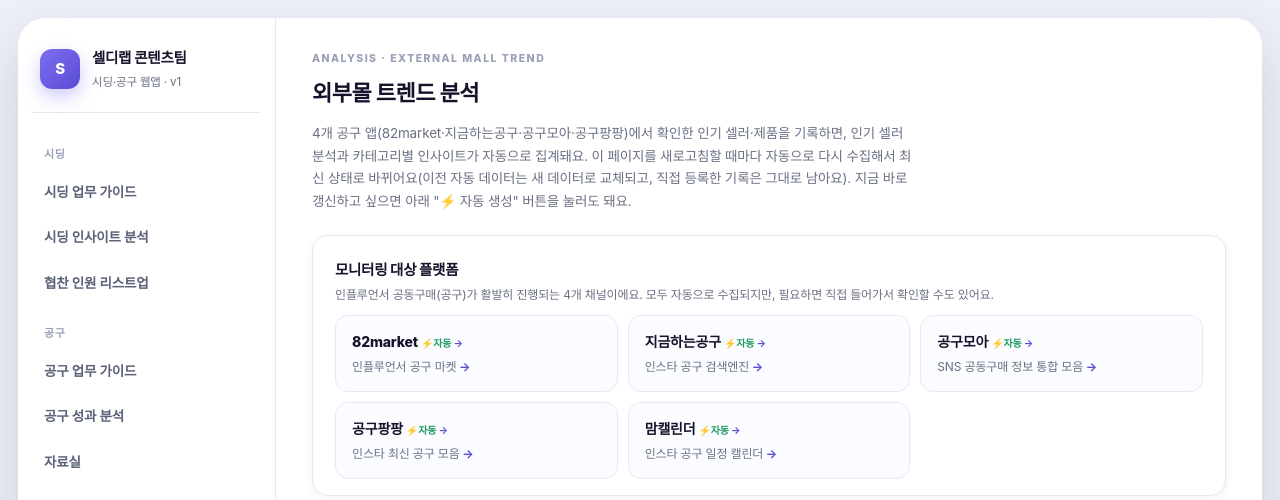
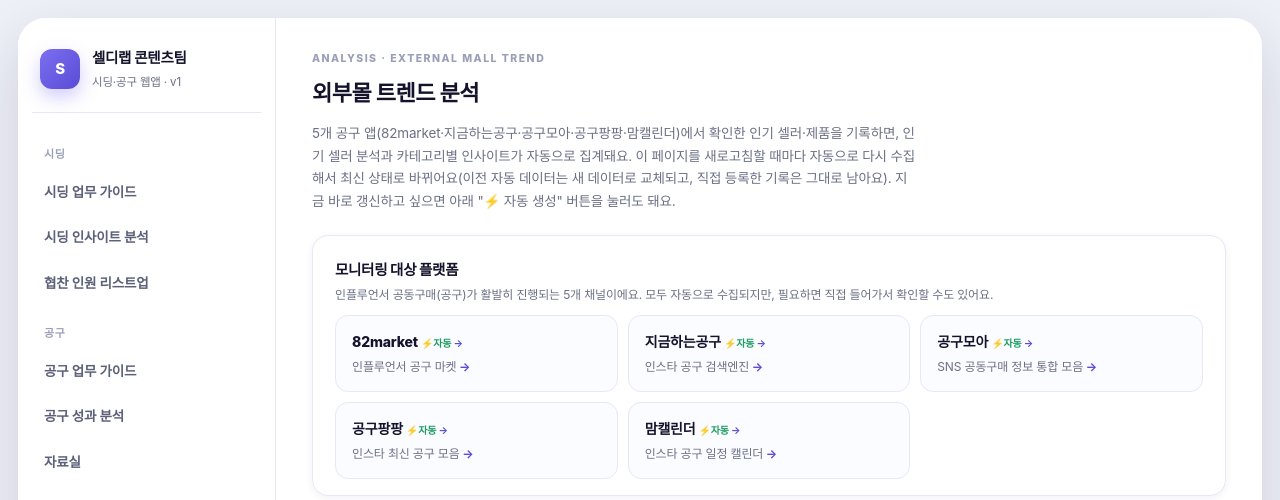
Before and after one commit to on960608/celdylab-webapp, a Flask app: page /trend/ in a window 1280 px wide. Shown: the top 500 px of the page. Run offline with Flask 3, Linux system fonts and the light colour scheme; the visitor is signed in with stand-in values (Sample User, id 1); data that the repository does not hold is empty; some web fonts are replaced.

Commit message:
trend.html: 5개 플랫폼(82market·지금하는공구·공구모아·공구팡팡·맘캘린더) 안내 문구 반영

```diff
--- a/celdylab-webapp/templates/trend.html
+++ b/celdylab-webapp/templates/trend.html
@@ -4,11 +4,11 @@
 <div class="block-head">
   <div class="eyebrow">ANALYSIS · EXTERNAL MALL TREND</div>
   <h2>외부몰 트렌드 분석</h2>
-  <p>4개 공구 앱(82market·지금하는공구·공구모아·공구팡팡)에서 확인한 인기 셀러·제품을 기록하면, 인기 셀러 분석과 카테고리별 인사이트가 자동으로 집계돼요. 이 페이지를 새로고침할 때마다 자동으로 다시 수집해서 최신 상태로 바뀌어요(이전 자동 데이터는 새 데이터로 교체되고, 직접 등록한 기록은 그대로 남아요). 지금 바로 갱신하고 싶으면 아래 "⚡ 자동 생성" 버튼을 눌러도 돼요.</p>
+  <p>5개 공구 앱(82market·지금하는공구·공구모아·공구팡팡·맘캘린더)에서 확인한 인기 셀러·제품을 기록하면, 인기 셀러 분석과 카테고리별 인사이트가 자동으로 집계돼요. 이 페이지를 새로고침할 때마다 자동으로 다시 수집해서 최신 상태로 바뀌어요(이전 자동 데이터는 새 데이터로 교체되고, 직접 등록한 기록은 그대로 남아요). 지금 바로 갱신하고 싶으면 아래 "⚡ 자동 생성" 버튼을 눌러도 돼요.</p>
 </div>
 
 <div class="chart-card" style="margin-bottom:16px">
-  <div class="chart-card-head"><div><h3>모니터링 대상 플랫폼</h3><div class="unit">인플루언서 공동구매(공구)가 활발히 진행되는 4개 채널이에요. 모두 자동으로 수집되지만, 필요하면 직접 들어가서 확인할 수도 있어요.</div></div></div>
+  <div class="chart-card-head"><div><h3>모니터링 대상 플랫폼</h3><div class="unit">인플루언서 공동구매(공구)가 활발히 진행되는 5개 채널이에요. 모두 자동으로 수집되지만, 필요하면 직접 들어가서 확인할 수도 있어요.</div></div></div>
   <div class="platform-grid" style="margin-top:10px">
     {% for p in platform_links %}
     <a class="platform-card" href="{{ p.url }}" target="_blank" rel="noopener"><b>{{ p.name }}{% if p.auto %} <span style="font-size:10px;font-weight:600;color:var(--up)">⚡자동</span>{% endif %}</b><span>{{ p.desc }}</span></a>
@@ -31,7 +31,7 @@
     <div><div class="eyebrow" style="margin-bottom:4px">RECORDS</div><h3>인기 셀러 등록</h3></div>
     <div style="display:flex;gap:8px;align-items:center">
       <form method="post" action="{{ url_for('trend.refresh') }}">
-        <button class="refresh-btn" type="submit" title="82market · 지금하는공구 · 공구모아 · 공구팡팡을 지금 이 순간 다시 읽어와서 이전 자동 데이터를 새 데이터로 바로 교체해요 (몇 초~30초 정도 걸려요). 참고: 새로고침만 해도 5분에 한 번은 자동으로 갱신돼요.">⚡ 자동 생성</button>
+        <button class="refresh-btn" type="submit" title="82market · 지금하는공구 · 공구모아 · 공구팡팡 · 맘캘린더를 지금 이 순간 다시 읽어와서 이전 자동 데이터를 새 데이터로 바로 교체해요 (몇 초~30초 정도 걸려요). 참고: 새로고침만 해도 5분에 한 번은 자동으로 갱신돼요.">⚡ 자동 생성</button>
       </form>
       <details><summary class="refresh-btn" style="cursor:pointer;list-style:none">+ 등록</summary>
       <form method="post" action="{{ url_for('trend.add') }}" class="ins-form-grid" style="margin-top:12px">
```
